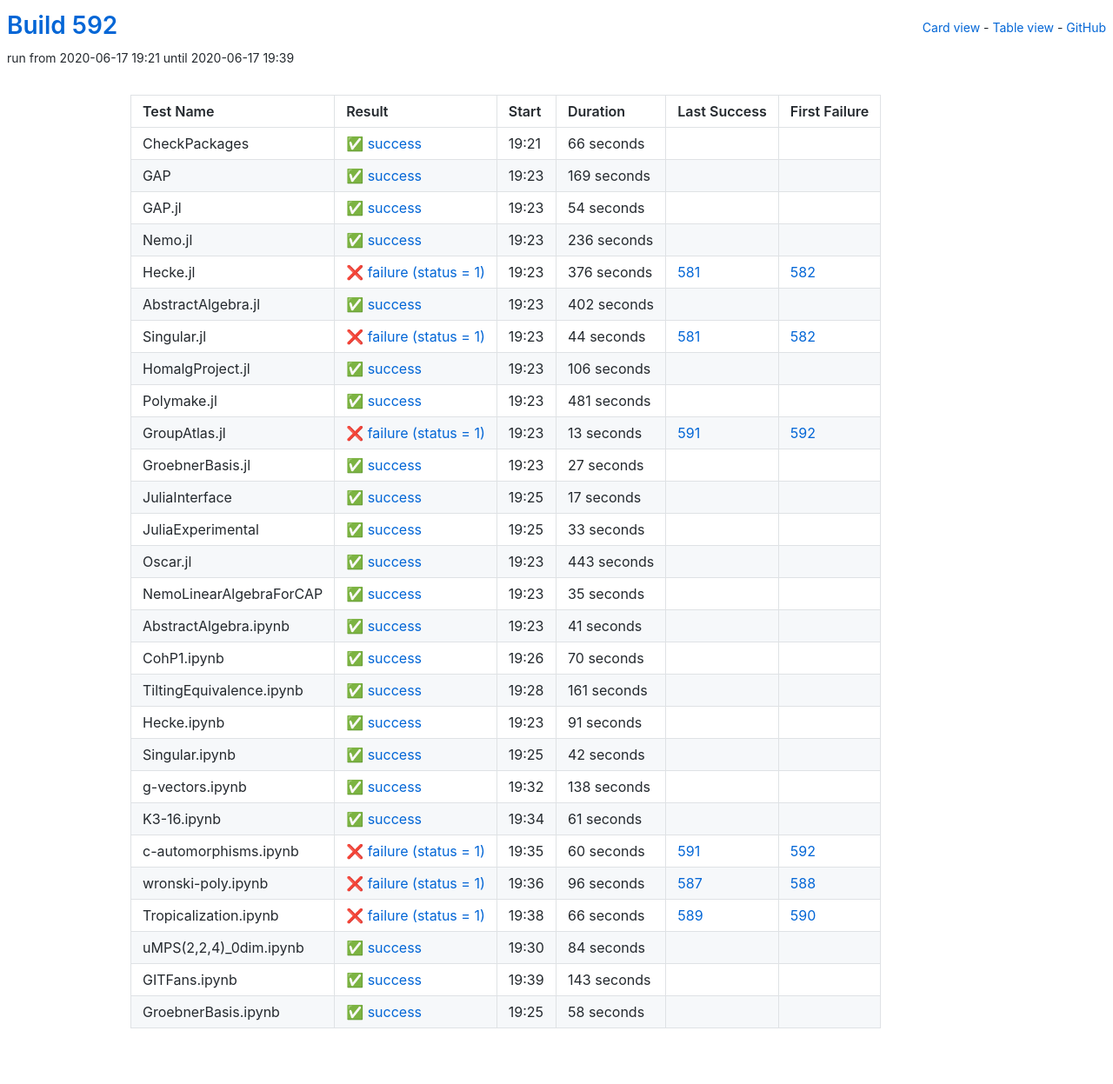
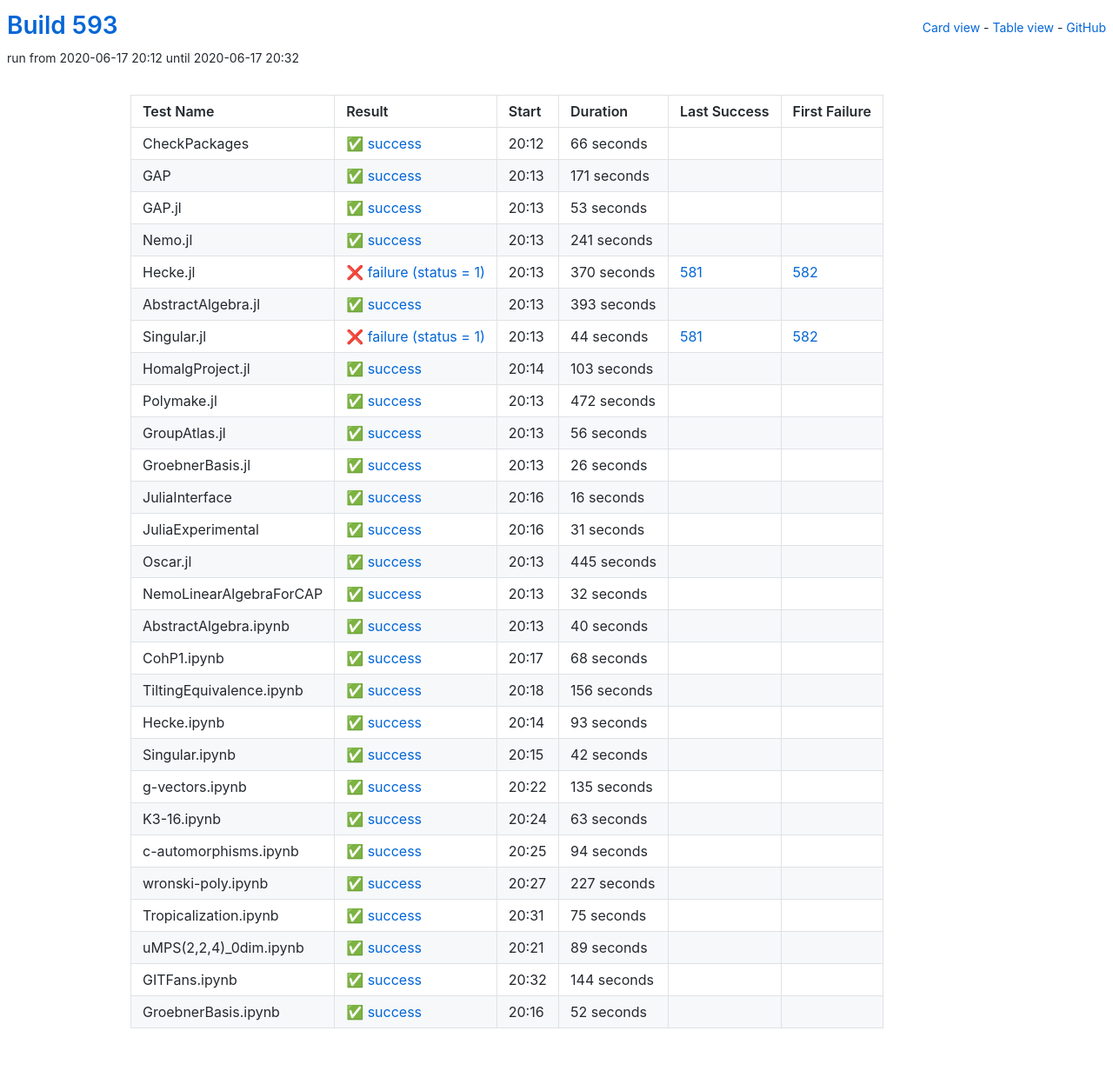
Before and after one commit to oscar-system/oscar-ci-status-1.4, a Jekyll site: the page built from table.html, in a window 1280 px wide. Shown: the whole page at 87% size. Built offline with Jekyll 4.4.1, drawn with Linux system fonts in a browser that asks for light colours.

Commit message:
Build #593

```diff
--- a/_data/ci.yml
+++ b/_data/ci.yml
@@ -1,6 +1,6 @@
 ---
-build: 592
-build_url: https://oscarci.mathematik.uni-kl.de/job/oscar-julia-1.4/592/
+build: 593
+build_url: https://oscarci.mathematik.uni-kl.de/job/oscar-julia-1.4/593/
 job: oscar-julia-1.4
 organization: oscar-system
 repo: oscar-ci-status-1.4
@@ -8,8 +8,8 @@ repourl: https://github.com/oscar-system/oscar-ci-status-1.4
 tests:
 - name: CheckPackages
   id: checkpackages
-  log: https://oscarci.mathematik.uni-kl.de/job/oscar-julia-1.4/592/artifact/logs/build-592/CheckPackages.log
-  start: 2020-06-17 19:21
+  log: https://oscarci.mathematik.uni-kl.de/job/oscar-julia-1.4/593/artifact/logs/build-593/CheckPackages.log
+  start: 2020-06-17 20:12
   success: true
   exitcode: 0
   status: success
@@ -20,68 +20,68 @@ tests:
   first_failure_url:
 - name: GAP
   id: gap
-  log: https://oscarci.mathematik.uni-kl.de/job/oscar-julia-1.4/592/artifact/logs/build-592/GAP.log
-  start: 2020-06-17 19:23
+  log: https://oscarci.mathematik.uni-kl.de/job/oscar-julia-1.4/593/artifact/logs/build-593/GAP.log
+  start: 2020-06-17 20:13
   success: true
   exitcode: 0
   status: success
-  duration: 169
+  duration: 171
   last_success: false
   last_success_url:
   first_failure: false
   first_failure_url:
 - name: GAP.jl
   id: gap-jl
-  log: https://oscarci.mathematik.uni-kl.de/job/oscar-julia-1.4/592/artifact/logs/build-592/GAP.jl.log
-  start: 2020-06-17 19:23
+  log: https://oscarci.mathematik.uni-kl.de/job/oscar-julia-1.4/593/artifact/logs/build-593/GAP.jl.log
+  start: 2020-06-17 20:13
   success: true
   exitcode: 0
   status: success
-  duration: 54
+  duration: 53
   last_success: false
   last_success_url:
   first_failure: false
   first_failure_url:
 - name: Nemo.jl
   id: nemo-jl
-  log: https://oscarci.mathematik.uni-kl.de/job/oscar-julia-1.4/592/artifact/logs/build-592/Nemo.jl.log
-  start: 2020-06-17 19:23
+  log: https://oscarci.mathematik.uni-kl.de/job/oscar-julia-1.4/593/artifact/logs/build-593/Nemo.jl.log
+  start: 2020-06-17 20:13
   success: true
   exitcode: 0
   status: success
-  duration: 236
+  duration: 241
   last_success: false
   last_success_url:
   first_failure: false
   first_failure_url:
 - name: Hecke.jl
   id: hecke-jl
-  log: https://oscarci.mathematik.uni-kl.de/job/oscar-julia-1.4/592/artifact/logs/build-592/Hecke.jl.log
-  start: 2020-06-17 19:23
+  log: https://oscarci.mathematik.uni-kl.de/job/oscar-julia-1.4/593/artifact/logs/build-593/Hecke.jl.log
+  start: 2020-06-17 20:13
   success: false
   exitcode: 1
   status: failure
-  duration: 376
+  duration: 370
   last_success: 581
   last_success_url: https://oscarci.mathematik.uni-kl.de/job/oscar-julia-1.4/581/
   first_failure: 582
   first_failure_url: https://oscarci.mathematik.uni-kl.de/job/oscar-julia-1.4/582/
 - name: AbstractAlgebra.jl
   id: abstractalgebra-jl
-  log: https://oscarci.mathematik.uni-kl.de/job/oscar-julia-1.4/592/artifact/logs/build-592/AbstractAlgebra.jl.log
-  start: 2020-06-17 19:23
+  log: https://oscarci.mathematik.uni-kl.de/job/oscar-julia-1.4/593/artifact/logs/build-593/AbstractAlgebra.jl.log
+  start: 2020-06-17 20:13
   success: true
   exitcode: 0
   status: success
-  duration: 402
+  duration: 393
   last_success: false
   last_success_url:
   first_failure: false
   first_failure_url:
 - name: Singular.jl
   id: singular-jl
-  log: https://oscarci.mathematik.uni-kl.de/job/oscar-julia-1.4/592/artifact/logs/build-592/Singular.jl.log
-  start: 2020-06-17 19:23
+  log: https://oscarci.mathematik.uni-kl.de/job/oscar-julia-1.4/593/artifact/logs/build-593/Singular.jl.log
+  start: 2020-06-17 20:13
   success: false
   exitcode: 1
   status: failure
@@ -92,152 +92,152 @@ tests:
   first_failure_url: https://oscarci.mathematik.uni-kl.de/job/oscar-julia-1.4/582/
 - name: HomalgProject.jl
   id: homalgproject-jl
-  log: https://oscarci.mathematik.uni-kl.de/job/oscar-julia-1.4/592/artifact/logs/build-592/HomalgProject.jl.log
-  start: 2020-06-17 19:23
+  log: https://oscarci.mathematik.uni-kl.de/job/oscar-julia-1.4/593/artifact/logs/build-593/HomalgProject.jl.log
+  start: 2020-06-17 20:14
   success: true
   exitcode: 0
   status: success
-  duration: 106
+  duration: 103
   last_success: false
   last_success_url:
   first_failure: false
   first_failure_url:
 - name: Polymake.jl
   id: polymake-jl
-  log: https://oscarci.mathematik.uni-kl.de/job/oscar-julia-1.4/592/artifact/logs/build-592/Polymake.jl.log
-  start: 2020-06-17 19:23
+  log: https://oscarci.mathematik.uni-kl.de/job/oscar-julia-1.4/593/artifact/logs/build-593/Polymake.jl.log
+  start: 2020-06-17 20:13
   success: true
   exitcode: 0
   status: success
-  duration: 481
+  duration: 472
   last_success: false
   last_success_url:
   first_failure: false
   first_failure_url:
 - name: GroupAtlas.jl
   id: groupatlas-jl
-  log: https://oscarci.mathematik.uni-kl.de/job/oscar-julia-1.4/592/artifact/logs/build-592/GroupAtlas.jl.log
-  start: 2020-06-17 19:23
-  success: false
-  exitcode: 1
-  status: failure
-  duration: 13
-  last_success: 591
-  last_success_url: https://oscarci.mathematik.uni-kl.de/job/oscar-julia-1.4/591/
-  first_failure: 592
-  first_failure_url: https://oscarci.mathematik.uni-kl.de/job/oscar-julia-1.4/592/
-- name: GroebnerBasis.jl
-  id: groebnerbasis-jl
-  log: https://oscarci.mathematik.uni-kl.de/job/oscar-julia-1.4/592/artifact/logs/build-592/GroebnerBasis.jl.log
-  start: 2020-06-17 19:23
+  log: https://oscarci.mathematik.uni-kl.de/job/oscar-julia-1.4/593/artifact/logs/build-593/GroupAtlas.jl.log
+  start: 2020-06-17 20:13
   success: true
   exitcode: 0
   status: success
-  duration: 27
+  duration: 56
+  last_success: false
+  last_success_url:
+  first_failure: false
+  first_failure_url:
+- name: GroebnerBasis.jl
+  id: groebnerbasis-jl
+  log: https://oscarci.mathematik.uni-kl.de/job/oscar-julia-1.4/593/artifact/logs/build-593/GroebnerBasis.jl.log
+  start: 2020-06-17 20:13
+  success: true
+  exitcode: 0
+  status: success
+  duration: 26
   last_success: false
   last_success_url:
   first_failure: false
   first_failure_url:
 - name: JuliaInterface
   id: juliainterface
-  log: https://oscarci.mathematik.uni-kl.de/job/oscar-julia-1.4/592/artifact/logs/build-592/JuliaInterface.log
-  start: 2020-06-17 19:25
+  log: https://oscarci.mathematik.uni-kl.de/job/oscar-julia-1.4/593/artifact/logs/build-593/JuliaInterface.log
+  start: 2020-06-17 20:16
   success: true
   exitcode: 0
   status: success
-  duration: 17
+  duration: 16
   last_success: false
   last_success_url:
   first_failure: false
   first_failure_url:
 - name: JuliaExperimental
   id: juliaexperimental
-  log: https://oscarci.mathematik.uni-kl.de/job/oscar-julia-1.4/592/artifact/logs/build-592/JuliaExperimental.log
-  start: 2020-06-17 19:25
+  log: https://oscarci.mathematik.uni-kl.de/job/oscar-julia-1.4/593/artifact/logs/build-593/JuliaExperimental.log
+  start: 2020-06-17 20:16
   success: true
   exitcode: 0
   status: success
-  duration: 33
+  duration: 31
   last_success: false
   last_success_url:
   first_failure: false
   first_failure_url:
 - name: Oscar.jl
   id: oscar-jl
-  log: https://oscarci.mathematik.uni-kl.de/job/oscar-julia-1.4/592/artifact/logs/build-592/Oscar.jl.log
-  start: 2020-06-17 19:23
+  log: https://oscarci.mathematik.uni-kl.de/job/oscar-julia-1.4/593/artifact/logs/build-593/Oscar.jl.log
+  start: 2020-06-17 20:13
   success: true
   exitcode: 0
   status: success
-  duration: 443
+  duration: 445
   last_success: false
   last_success_url:
   first_failure: false
   first_failure_url:
 - name: NemoLinearAlgebraForCAP
   id: nemolinearalgebraforcap
-  log: https://oscarci.mathematik.uni-kl.de/job/oscar-julia-1.4/592/artifact/logs/build-592/NemoLinearAlgebraForCAP.log
-  start: 2020-06-17 19:23
+  log: https://oscarci.mathematik.uni-kl.de/job/oscar-julia-1.4/593/artifact/logs/build-593/NemoLinearAlgebraForCAP.log
+  start: 2020-06-17 20:13
   success: true
   exitcode: 0
   status: success
-  duration: 35
+  duration: 32
   last_success: false
   last_success_url:
   first_failure: false
   first_failure_url:
 - name: AbstractAlgebra.ipynb
   id: abstractalgebra-ipynb
-  log: https://oscarci.mathematik.uni-kl.de/job/oscar-julia-1.4/592/artifact/logs/build-592/AbstractAlgebra.ipynb.log
-  start: 2020-06-17 19:23
+  log: https://oscarci.mathematik.uni-kl.de/job/oscar-julia-1.4/593/artifact/logs/build-593/AbstractAlgebra.ipynb.log
+  start: 2020-06-17 20:13
   success: true
   exitcode: 0
   status: success
-  duration: 41
+  duration: 40
   last_success: false
   last_success_url:
   first_failure: false
   first_failure_url:
 - name: CohP1.ipynb
   id: cohp1-ipynb
-  log: https://oscarci.mathematik.uni-kl.de/job/oscar-julia-1.4/592/artifact/logs/build-592/CohP1.ipynb.log
-  start: 2020-06-17 19:26
+  log: https://oscarci.mathematik.uni-kl.de/job/oscar-julia-1.4/593/artifact/logs/build-593/CohP1.ipynb.log
+  start: 2020-06-17 20:17
   success: true
   exitcode: 0
   status: success
-  duration: 70
+  duration: 68
   last_success: false
   last_success_url:
   first_failure: false
   first_failure_url:
 - name: TiltingEquivalence.ipynb
   id: tiltingequivalence-ipynb
-  log: https://oscarci.mathematik.uni-kl.de/job/oscar-julia-1.4/592/artifact/logs/build-592/TiltingEquivalence.ipynb.log
-  start: 2020-06-17 19:28
+  log: https://oscarci.mathematik.uni-kl.de/job/oscar-julia-1.4/593/artifact/logs/build-593/TiltingEquivalence.ipynb.log
+  start: 2020-06-17 20:18
   success: true
   exitcode: 0
   status: success
-  duration: 161
+  duration: 156
   last_success: false
   last_success_url:
   first_failure: false
   first_failure_url:
 - name: Hecke.ipynb
   id: hecke-ipynb
-  log: https://oscarci.mathematik.uni-kl.de/job/oscar-julia-1.4/592/artifact/logs/build-592/Hecke.ipynb.log
-  start: 2020-06-17 19:23
+  log: https://oscarci.mathematik.uni-kl.de/job/oscar-julia-1.4/593/artifact/logs/build-593/Hecke.ipynb.log
+  start: 2020-06-17 20:14
   success: true
   exitcode: 0
   status: success
-  duration: 91
+  duration: 93
   last_success: false
   last_success_url:
   first_failure: false
   first_failure_url:
 - name: Singular.ipynb
   id: singular-ipynb
-  log: https://oscarci.mathematik.uni-kl.de/job/oscar-julia-1.4/592/artifact/logs/build-592/Singular.ipynb.log
-  start: 2020-06-17 19:25
+  log: https://oscarci.mathematik.uni-kl.de/job/oscar-julia-1.4/593/artifact/logs/build-593/Singular.ipynb.log
+  start: 2020-06-17 20:15
   success: true
   exitcode: 0
   status: success
@@ -248,96 +248,96 @@ tests:
   first_failure_url:
 - name: g-vectors.ipynb
   id: g-vectors-ipynb
-  log: https://oscarci.mathematik.uni-kl.de/job/oscar-julia-1.4/592/artifact/logs/build-592/g-vectors.ipynb.log
-  start: 2020-06-17 19:32
+  log: https://oscarci.mathematik.uni-kl.de/job/oscar-julia-1.4/593/artifact/logs/build-593/g-vectors.ipynb.log
+  start: 2020-06-17 20:22
   success: true
   exitcode: 0
   status: success
-  duration: 138
+  duration: 135
   last_success: false
   last_success_url:
   first_failure: false
   first_failure_url:
 - name: K3-16.ipynb
   id: k3-16-ipynb
-  log: https://oscarci.mathematik.uni-kl.de/job/oscar-julia-1.4/592/artifact/logs/build-592/K3-16.ipynb.log
-  start: 2020-06-17 19:34
+  log: https://oscarci.mathematik.uni-kl.de/job/oscar-julia-1.4/593/artifact/logs/build-593/K3-16.ipynb.log
+  start: 2020-06-17 20:24
   success: true
   exitcode: 0
   status: success
-  duration: 61
+  duration: 63
   last_success: false
   last_success_url:
   first_failure: false
   first_failure_url:
 - name: c-automorphisms.ipynb
   id: c-automorphisms-ipynb
-  log: https://oscarci.mathematik.uni-kl.de/job/oscar-julia-1.4/592/artifact/logs/build-592/c-automorphisms.ipynb.log
-  start: 2020-06-17 19:35
-  success: false
-  exitcode: 1
-  status: failure
-  duration: 60
-  last_success: 591
-  last_success_url: https://oscarci.mathematik.uni-kl.de/job/oscar-julia-1.4/591/
-  first_failure: 592
-  first_failure_url: https://oscarci.mathematik.uni-kl.de/job/oscar-julia-1.4/592/
-- name: wronski-poly.ipynb
-  id: wronski-poly-ipynb
-  log: https://oscarci.mathematik.uni-kl.de/job/oscar-julia-1.4/592/artifact/logs/build-592/wronski-poly.ipynb.log
-  start: 2020-06-17 19:36
-  success: false
-  exitcode: 1
-  status: failure
-  duration: 96
-  last_success: 587
-  last_success_url: https://oscarci.mathematik.uni-kl.de/job/oscar-julia-1.4/587/
-  first_failure: 588
-  first_failure_url: https://oscarci.mathematik.uni-kl.de/job/oscar-julia-1.4/588/
-- name: Tropicalization.ipynb
-  id: tropicalization-ipynb
-  log: https://oscarci.mathematik.uni-kl.de/job/oscar-julia-1.4/592/artifact/logs/build-592/Tropicalization.ipynb.log
-  start: 2020-06-17 19:38
-  success: false
-  exitcode: 1
-  status: failure
-  duration: 66
-  last_success: 589
-  last_success_url: https://oscarci.mathematik.uni-kl.de/job/oscar-julia-1.4/589/
-  first_failure: 590
-  first_failure_url: https://oscarci.mathematik.uni-kl.de/job/oscar-julia-1.4/590/
-- name: uMPS(2,2,4)_0dim.ipynb
-  id: umps-2-2-4-0dim-ipynb
-  log: https://oscarci.mathematik.uni-kl.de/job/oscar-julia-1.4/592/artifact/logs/build-592/uMPS-2-2-4-_0dim.ipynb.log
-  start: 2020-06-17 19:30
+  log: https://oscarci.mathematik.uni-kl.de/job/oscar-julia-1.4/593/artifact/logs/build-593/c-automorphisms.ipynb.log
+  start: 2020-06-17 20:25
   success: true
   exitcode: 0
   status: success
-  duration: 84
+  duration: 94
+  last_success: false
+  last_success_url:
+  first_failure: false
+  first_failure_url:
+- name: wronski-poly.ipynb
+  id: wronski-poly-ipynb
+  log: https://oscarci.mathematik.uni-kl.de/job/oscar-julia-1.4/593/artifact/logs/build-593/wronski-poly.ipynb.log
+  start: 2020-06-17 20:27
+  success: true
+  exitcode: 0
+  status: success
+  duration: 227
+  last_success: false
+  last_success_url:
+  first_failure: false
+  first_failure_url:
+- name: Tropicalization.ipynb
+  id: tropicalization-ipynb
+  log: https://oscarci.mathematik.uni-kl.de/job/oscar-julia-1.4/593/artifact/logs/build-593/Tropicalization.ipynb.log
+  start: 2020-06-17 20:31
+  success: true
+  exitcode: 0
+  status: success
+  duration: 75
+  last_success: false
+  last_success_url:
+  first_failure: false
+  first_failure_url:
+- name: uMPS(2,2,4)_0dim.ipynb
+  id: umps-2-2-4-0dim-ipynb
+  log: https://oscarci.mathematik.uni-kl.de/job/oscar-julia-1.4/593/artifact/logs/build-593/uMPS-2-2-4-_0dim.ipynb.log
+  start: 2020-06-17 20:21
+  success: true
+  exitcode: 0
+  status: success
+  duration: 89
   last_success: false
   last_success_url:
   first_failure: false
   first_failure_url:
 - name: GITFans.ipynb
   id: gitfans-ipynb
-  log: https://oscarci.mathematik.uni-kl.de/job/oscar-julia-1.4/592/artifact/logs/build-592/GITFans.ipynb.log
-  start: 2020-06-17 19:39
+  log: https://oscarci.mathematik.uni-kl.de/job/oscar-julia-1.4/593/artifact/logs/build-593/GITFans.ipynb.log
+  start: 2020-06-17 20:32
   success: true
   exitcode: 0
   status: success
-  duration: 143
+  duration: 144
   last_success: false
   last_success_url:
   first_failure: false
   first_failure_url:
 - name: GroebnerBasis.ipynb
   id: groebnerbasis-ipynb
-  log: https://oscarci.mathematik.uni-kl.de/job/oscar-julia-1.4/592/artifact/logs/build-592/GroebnerBasis.ipynb.log
-  start: 2020-06-17 19:25
+  log: https://oscarci.mathematik.uni-kl.de/job/oscar-julia-1.4/593/artifact/logs/build-593/GroebnerBasis.ipynb.log
+  start: 2020-06-17 20:16
   success: true
   exitcode: 0
   status: success
-  duration: 58
+  duration: 52
   last_success: false
   last_success_url:
   first_failure: false
```
Also changed, not shown: README.md.
